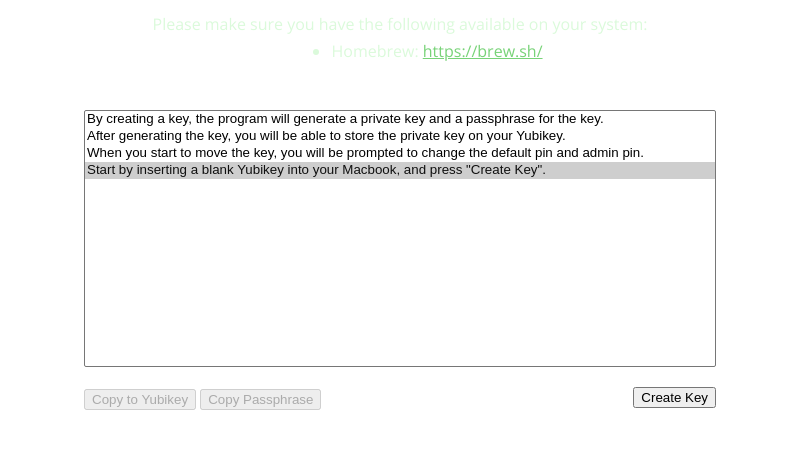
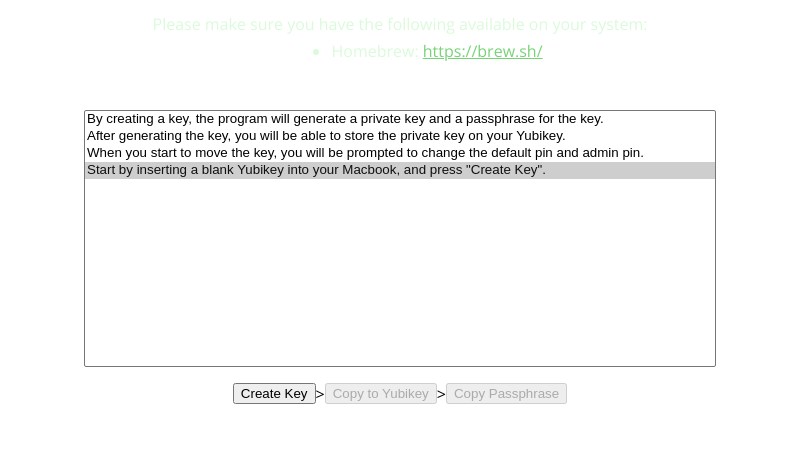
Before and after one commit to x-wf/onboard, an Electron app: page html/pages/5_yubikey_setup.html in a window 800 px wide. Shown: the part 191-640 px from the top of the page. Drawn offline with nearby package versions, Linux system fonts and the light colour scheme.

Commit message:
step-by-step yubikey setup buttons

```diff
--- a/html/pages/5_yubikey_setup.html
+++ b/html/pages/5_yubikey_setup.html
@@ -22,13 +22,13 @@
             <option selected>Start by inserting a blank Yubikey into your Macbook, and press "Create Key".</option>
         </select>
     </div>
-    <div class="width-100 gif-box" style="display: flex;">
-        <div class="console-buttons width-50 text-left">
+    <div class="width-100" style="display: flex;">
+        <div class="console-buttons width-100" style="display: flex; align-items: center; justify-content: center;">
+            <button id="generate-key-button">Create Key</button>
+            <p> > </p>
             <button id="copy-to-yubikey-button" disabled>Copy to Yubikey</button>
+            <p> > </p>
             <button id="passphrase-button" disabled>Copy Passphrase</button>
-        </div>
-        <div class="console-buttons width-50 text-right">
-            <button id="generate-key-button">Create Key</button>
         </div>
     </div>
 </div>
```
